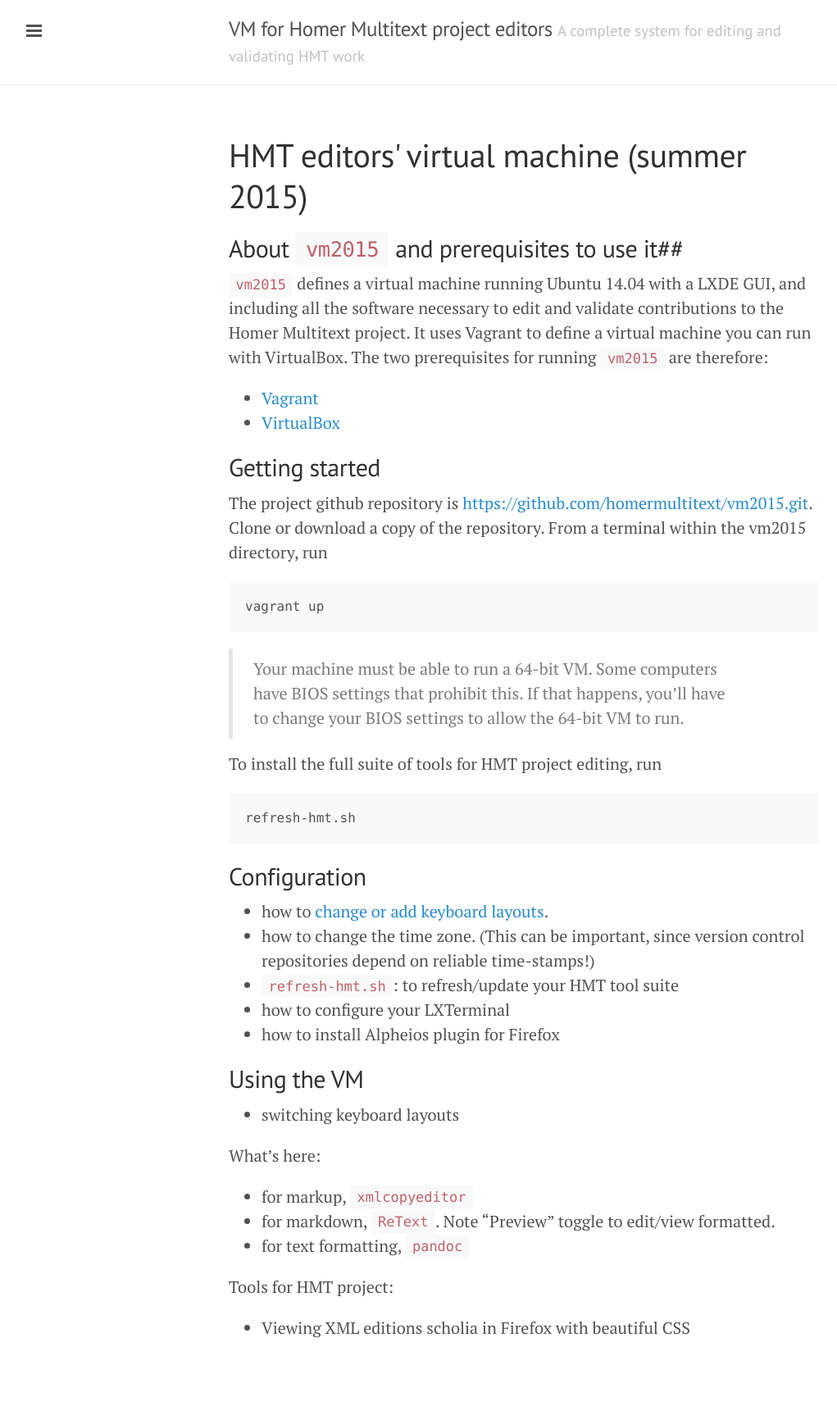
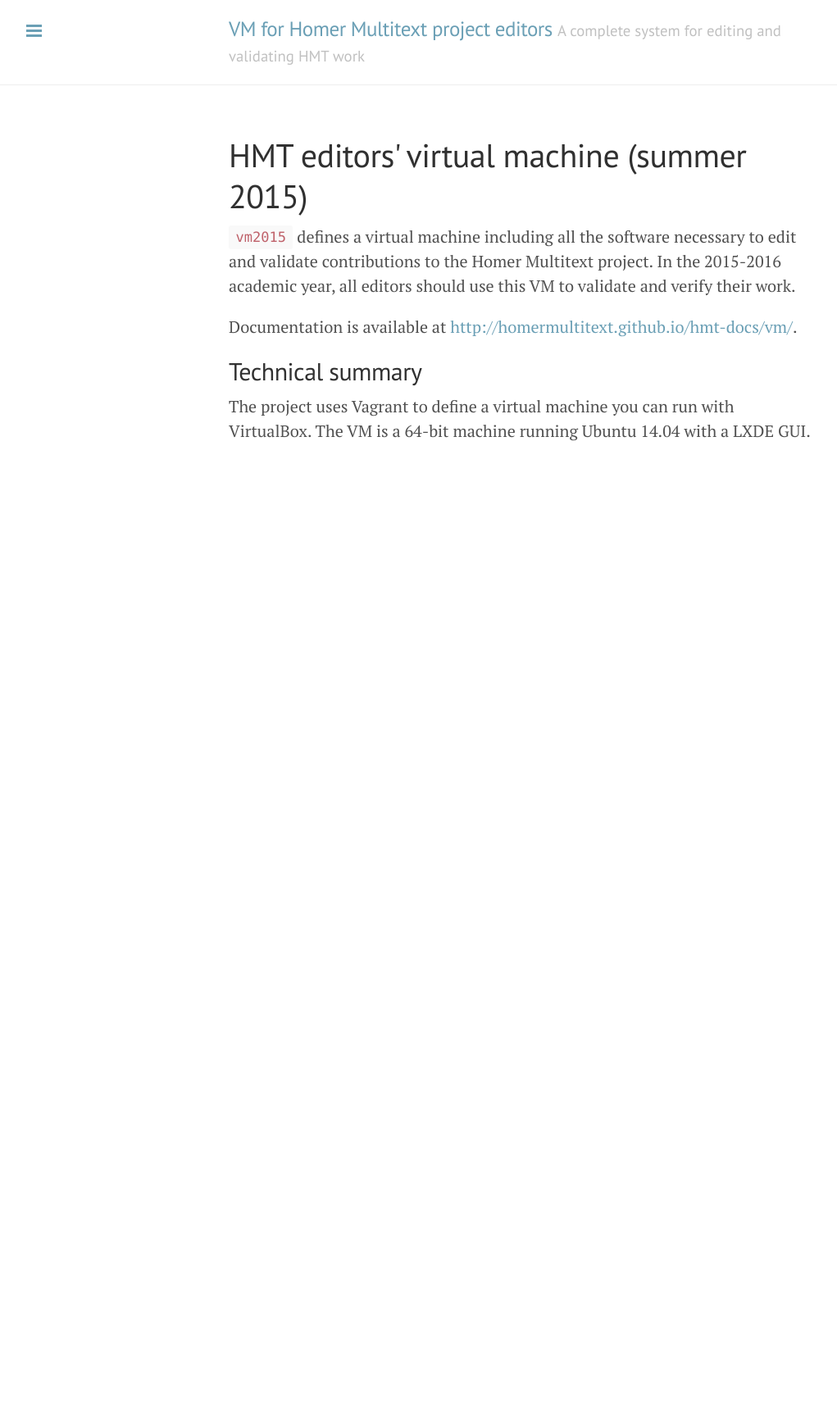
Before and after one commit to homermultitext/editors-vm, a Jekyll site: the page built from index.md, in a window 1280 px wide. Shown: the whole page at 82% size, without its empty margins (1-1022 px from the left). Built offline with Jekyll 4.4.1, drawn with Linux system fonts in a browser that asks for light colours; Markdown is read by kramdown in place of the engine named in the settings; after the commit the page ends 900 px from its top, so only the background shows below that.

Commit message:
Update with reorg of docs

```diff
--- a/_config.yml
+++ b/_config.yml
@@ -1,5 +1,7 @@
 # Dependencies
 markdown:         redcarpet
+redcarpet:
+ extensions: ["fenced_code_blocks", "autolink", "tables"]
 pygments:         true
 
 # Permalinks
@@ -19,6 +21,9 @@
 paginate:         5
 
 links:
+  - title: Documentation
+    url: http://homermultitext.github.io/hmt-docs/vm/
+    external: true
   - title: HMT on github
     url: http://homermultitext.github.io/
     external: true
--- a/_layouts/default.html
+++ b/_layouts/default.html
@@ -3,7 +3,7 @@
 
   {% include head.html %}
 
-  <body>
+  <body  class="theme-base-0d">
 
     {% include sidebar.html %}
 
--- a/index.md
+++ b/index.md
@@ -4,48 +4,12 @@
 ---
 
 
-## About `vm2015` and prerequisites to use it##
+`vm2015` defines a virtual machine
+ including all the software necessary to edit and validate contributions to the Homer Multitext project.  In the 2015-2016 academic year, all editors should use this VM to validate and verify their work.
 
-`vm2015` defines a virtual machine running Ubuntu 14.04 with a LXDE GUI, and including all the software necessary to edit and validate contributions to the Homer Multitext project.  It uses Vagrant to define a virtual machine you can run with  VirtualBox.  The two prerequisites for running `vm2015` are therefore:
-
-- [Vagrant](https://www.vagrantup.com/)
-- [VirtualBox](https://www.virtualbox.org/)
-
-## Getting started ##
+Documentation is available at <http://homermultitext.github.io/hmt-docs/vm/>.
 
 
-The project github repository is <https://github.com/homermultitext/vm2015.git>.  Clone or download a copy of the repository.  From a terminal within the vm2015 directory, run
+## Technical summary ##
 
-    vagrant up
-
-> Your machine must be able to run a 64-bit VM.  Some computers have BIOS settings that prohibit this.  If that happens, you'll have to change your BIOS settings to allow the 64-bit VM to run.
-
-
-To install the full suite of tools for HMT project editing, run
-
-    refresh-hmt.sh
-
-
-## Configuration
-
-- how to [change or add keyboard layouts](keyboard).
-- how to change the time zone.  (This can be important, since version control repositories depend on reliable time-stamps!)
-- `refresh-hmt.sh`: to refresh/update your HMT tool suite
-- how to configure your LXTerminal
-- how to install Alpheios plugin for Firefox
-
-
-
-## Using the VM ##
-
-- switching keyboard layouts
-
-What's here:
-
-- for markup, `xmlcopyeditor`
-- for markdown, `ReText`.  Note "Preview" toggle to edit/view formatted.
-- for text formatting, `pandoc`
-
-Tools for HMT project:
-
-- Viewing XML editions scholia in Firefox with beautiful CSS
+The project uses Vagrant to define a virtual machine you can run with  VirtualBox.  The VM is a 64-bit machine running Ubuntu 14.04 with a LXDE GUI.
```
Also changed, not shown: keyboard.md (deleted, +0 -31 lines), imgs/khandler.png (deleted), imgs/khpanel.png (deleted).
